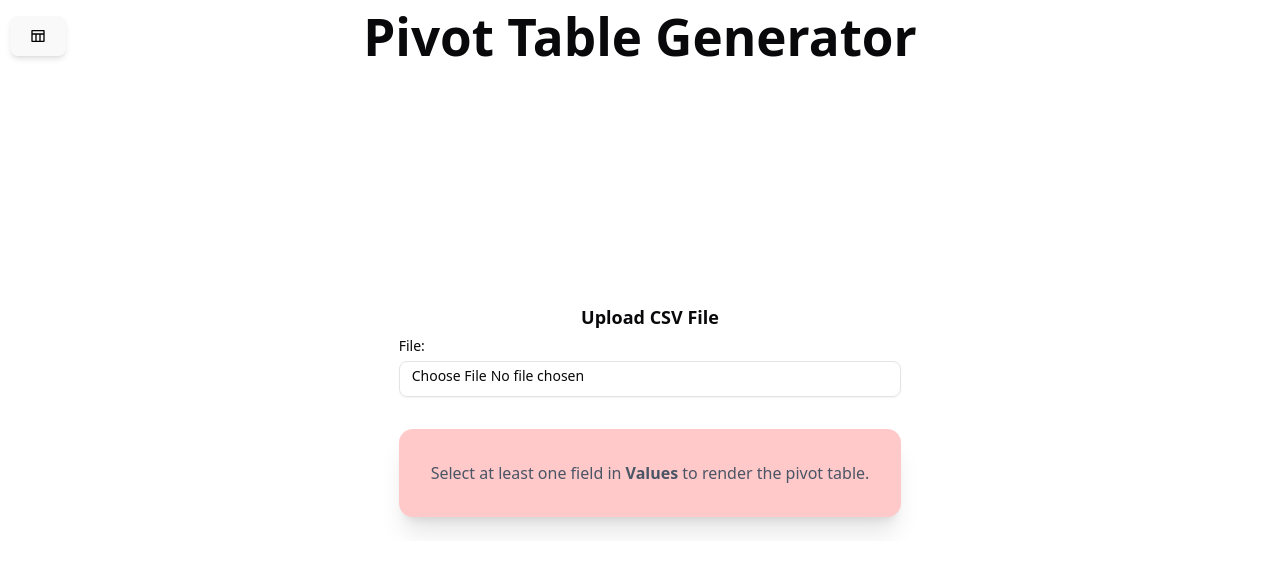
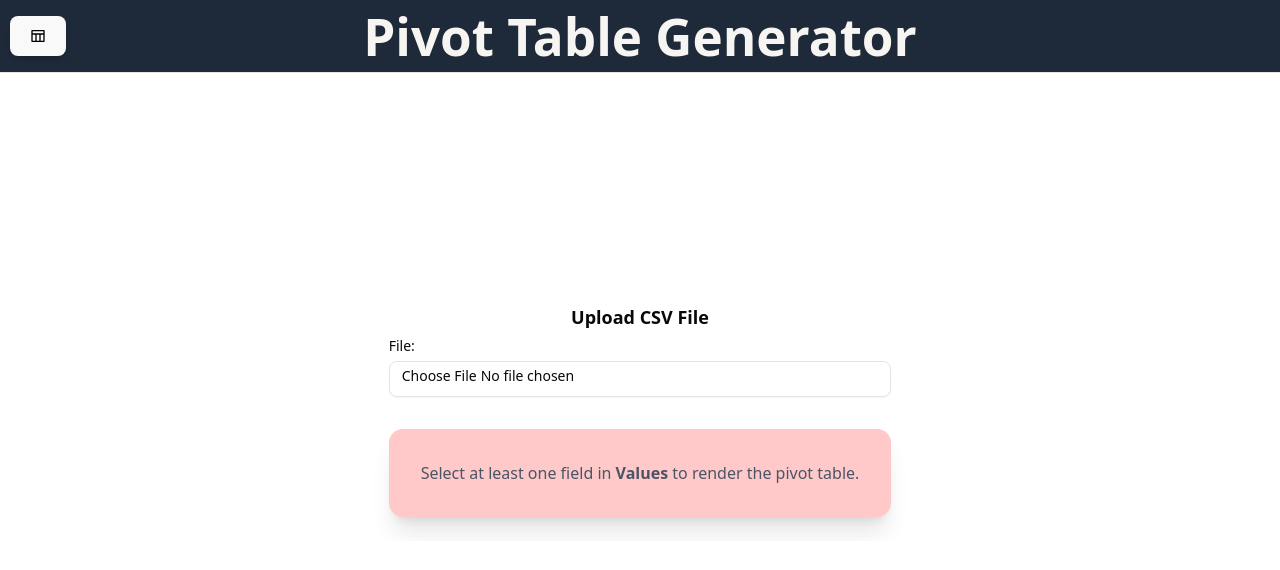
Before and after one commit to AbubakkarSithik/Pivot-Table-Generator, a React (Vite) app: page / in a window 1280 px wide. Shown: the top 570 px of the page. Built offline with nearby package versions, Linux system fonts and the light colour scheme.

Commit message:
NavBar adjustments

```diff
--- a/src/App.tsx
+++ b/src/App.tsx
@@ -18,9 +18,9 @@ function App() {
   return (
     <div className="flex">
       {!sidebarOpen &&
-      <div className="fixed top-4 left-[10px] w-fit flex flex-col gap-2 justify-center items-start z-50 ">
+      <div className="fixed top-4 left-[10px] w-fit flex  gap-2 justify-center items-start z-50">
         <Button
-          className="h-10 rounded-r-md flex items-center justify-center bg-[#f7f5f2] text-black shadow-md group transition-all duration-300"
+          className="h-10  flex items-center justify-center text-black shadow-md group transition-all duration-300"
           onClick={() => {dispatch(toggleSidebar()); dispatch(setSideBarType("pivotTools"))}}
           variant="outline"
         >
@@ -28,7 +28,7 @@ function App() {
             <span className="hidden group-hover:inline text-sm">Pivot</span>
         </Button>
         { fileName && <Button
-          className=" h-10 rounded-r-md flex items-center justify-center bg-[#f7f5f2] text-black shadow-md group transition-all duration-300"
+          className=" h-10 flex items-center justify-center text-black shadow-md group transition-all duration-300"
           onClick={() =>{ dispatch(toggleSidebar()) ; dispatch(setSideBarType("fileChanger"))}}
           variant="outline"
         >
@@ -37,7 +37,7 @@ function App() {
         </Button>}
         {filtersCols.length > 0 && (
                   <Button
-                    className="relative  h-10 rounded-full bg-blue-500 hover:bg-blue-600 text-black shadow-lg group transition-all duration-300 "
+                    className="relative h-10  hover:bg-blue-600 text-black shadow-lg group transition-all duration-300 "
                     onClick={() => {dispatch(toggleSidebar()) ; dispatch(setSideBarType("filters"))}}
                   >
                         <RiFilterFill size={24} />
@@ -48,13 +48,13 @@ function App() {
       </div>
       }
       <Sidebar file={loading}/>
-      <nav className={`fixed top-0 left-0 w-full transition-all duration-300 ease-in-out bg-white/10 backdrop-blur-lg p-2 ${sidebarOpen ? "ml-[205px]" : "ml-0"}`}>
-        <h1 className="font-bold text-center">Pivot Table Generator</h1>
+      <nav className={`fixed top-0 left-0 w-full transition-all duration-300 ease-in-out bg-gray-800 border-b border-[#e5e5e5] backdrop-blur-lg p-2 ${sidebarOpen ? "ml-[205px]" : "ml-0"}`}>
+        <h1 className="font-bold text-center text-[#f7f5f2]">Pivot Table Generator</h1>
       </nav>
       <main
         className={`transition-all duration-300 ease-in-out flex-1 flex justify-center overflow-x-hidden items-start p-6`}
         style={{
-          marginLeft: sidebarOpen ? "420px" : "20px",
+          marginLeft: sidebarOpen ? "420px" : "0px",
         }}
       >
         <div className="w-full ">
```
